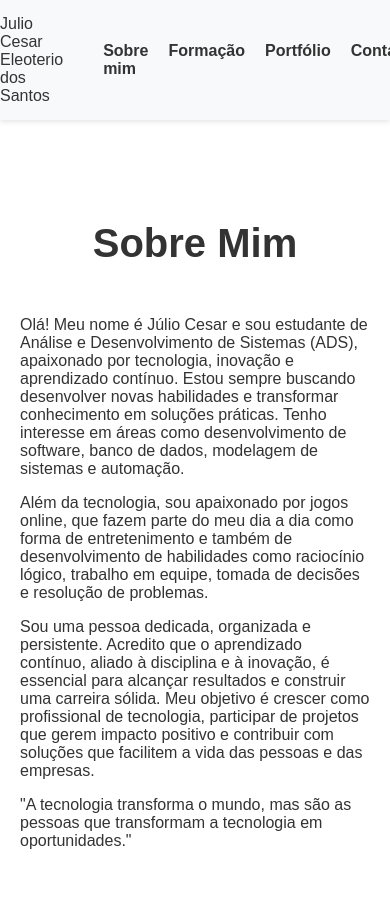
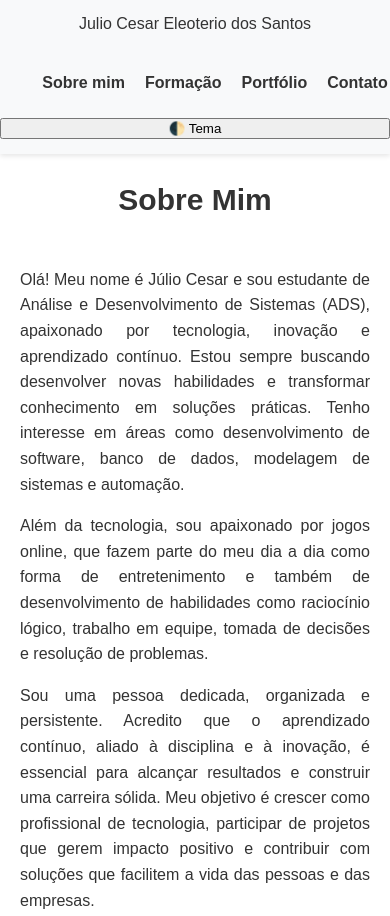
Before and after one commit to Juliio1337/Portifolio, a plain HTML site: page index.html in a window 390 px wide. Shown: the top 916 px of the page. Drawn offline with Linux system fonts and the light colour scheme.

Commit message:
Segundo upload

```diff
--- a/css.css
+++ b/css.css
@@ -80,3 +80,52 @@
     display: block;
     margin-top: 5px;
 }
+/* Celulares */
+@media (max-width: 768px) {
+
+    header{
+        flex-direction: column;
+        padding: 15px;
+    }
+
+    nav{
+        margin-top: 15px;
+    }
+
+    nav a{
+        display: block;
+        margin: 10px 0;
+        text-align: center;
+    }
+
+    h2{
+        font-size: 30px;
+    }
+
+    section{
+        padding: 70px 20px;
+    }
+
+    p{
+        text-align: justify;
+        font-size: 16px;
+        line-height: 1.6;
+    }
+
+    form{
+        width: 100%;
+    }
+
+    input,
+    textarea,
+    button{
+        width: 100%;
+        box-sizing: border-box;
+    }
+
+    iframe,
+    img{
+        max-width: 100%;
+        height: auto;
+    }
+}
--- a/index.html
+++ b/index.html
@@ -52,8 +52,8 @@
             <h2>Portfólio</h2>
              <p>
         Projeto 1 -
-        <a href="https://github.com/seuusuario/projeto1" target="_blank">
-            Ver no GitHub
+        <a href="https://github.com/Juliio1337/Portifolio" target="_blank">
+            Este portifólio no Github
         </a>
     </p>
 
```
